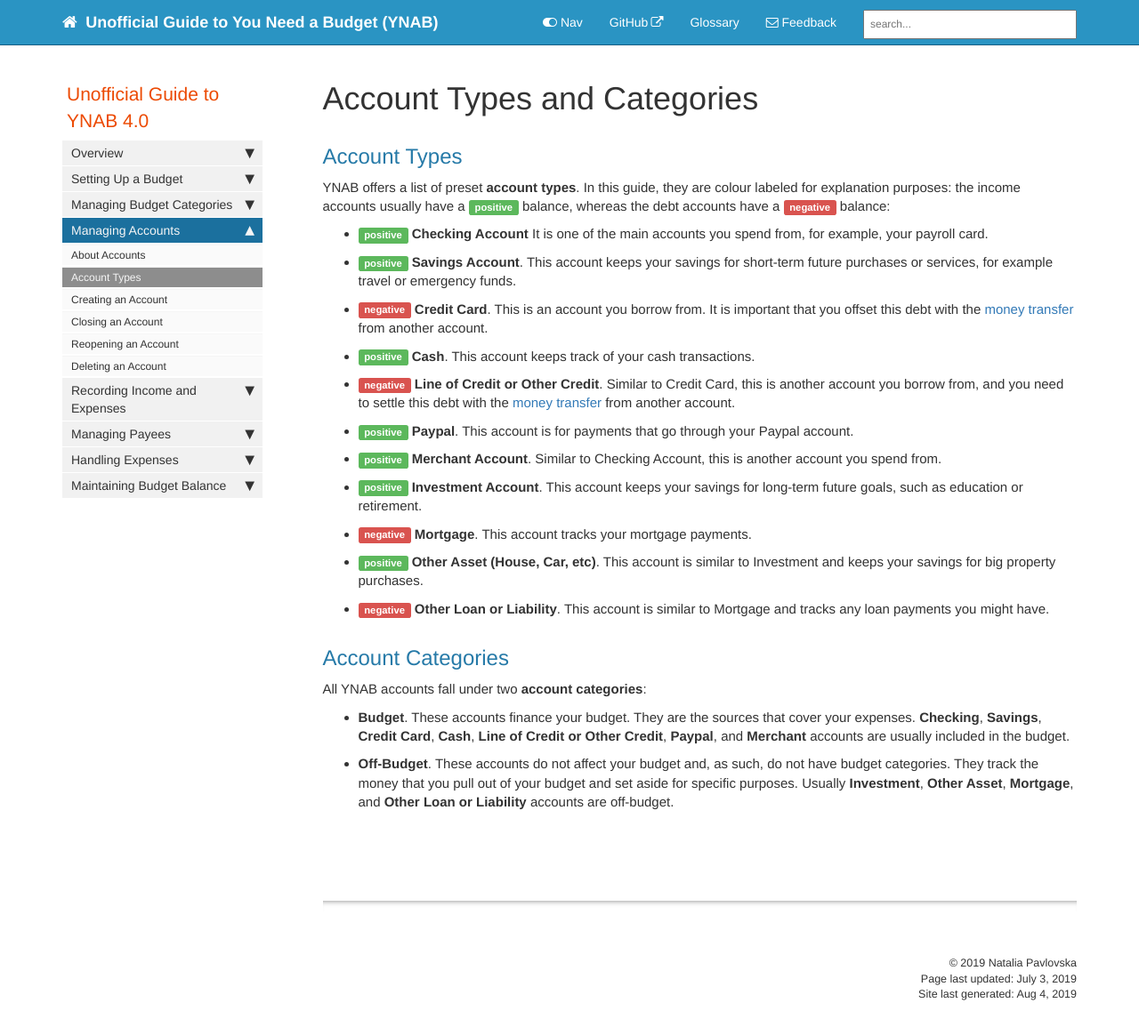
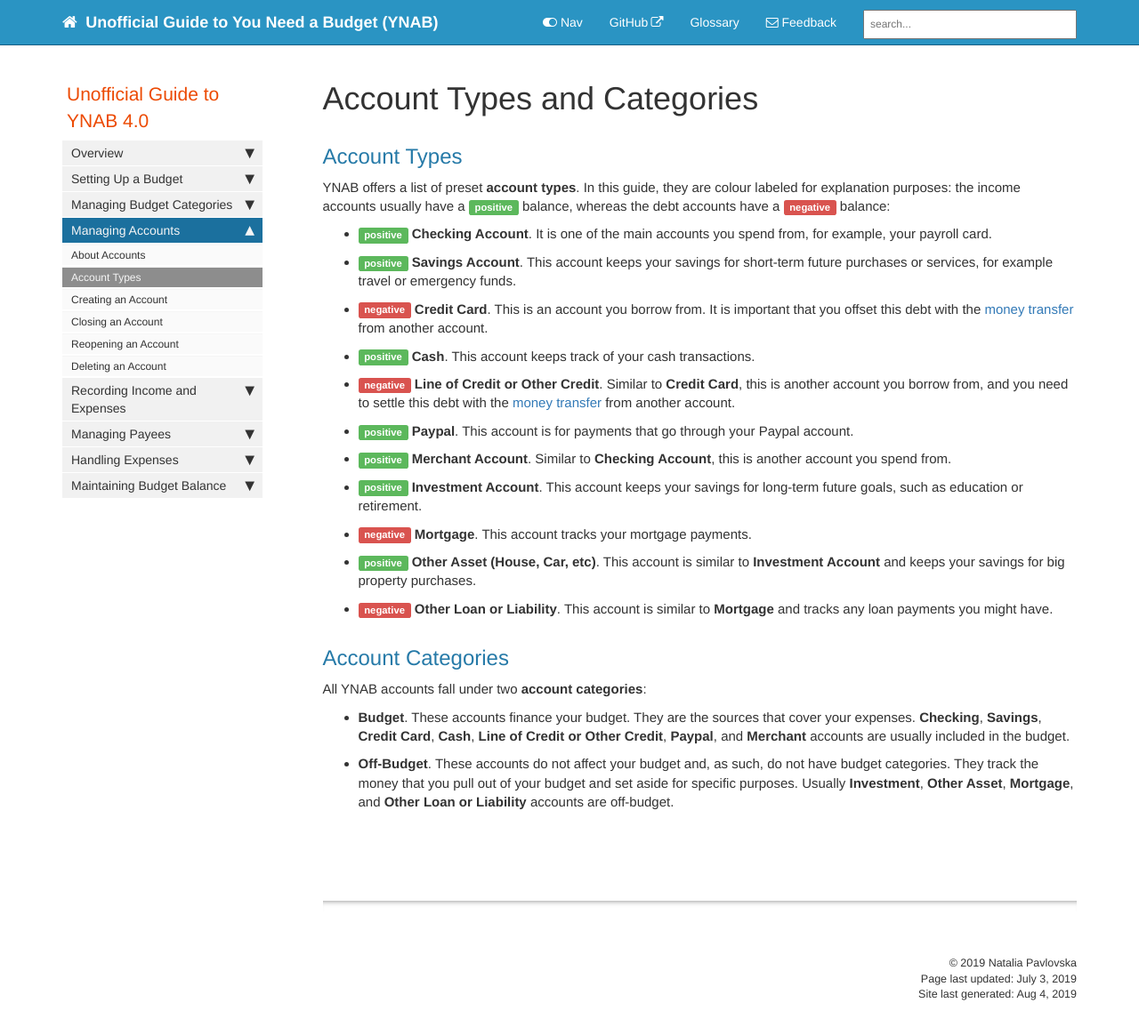
Before and after one commit to npavlovska/unofficial-YNAB-guide, a Jekyll site: the page built from pages/mydoc/mydoc_account_types.md, in a window 1280 px wide and 1178 px high. Shown: the top 1164 px of the window at 89% size. Built offline with Jekyll 4.4.1, drawn with Linux system fonts in a browser that asks for light colours; our own code applies the rules of GitHub Pages for plain Markdown files; comment, search, counter and statistics services are not loaded.

Commit message:
Formatting edits

```diff
--- a/pages/mydoc/mydoc_account_types.md
+++ b/pages/mydoc/mydoc_account_types.md
@@ -13,17 +13,17 @@ folder: mydoc
 
 YNAB offers a list of preset **account types**. In this guide, they are colour labeled for explanation purposes: the income accounts usually have a <span class="label label-success">positive</span> balance, whereas the debt accounts have a <span class="label label-danger">negative</span> balance:
 
-* <span class="label label-success">positive</span>  **Checking Account** It is one of the main accounts you spend from, for example, your payroll card.
+* <span class="label label-success">positive</span>  **Checking Account**. It is one of the main accounts you spend from, for example, your payroll card.
 *  <span class="label label-success">positive</span>  **Savings Account**. This account keeps your savings for short-term future purchases or services, for example travel or emergency funds.
 *  <span class="label label-danger">negative</span>  **Credit Card**. This is an account you borrow from. It is important that you offset this debt with the [money transfer](mydoc_transferring_money) from another account.
 *  <span class="label label-success">positive</span>  **Cash**. This account keeps track of your cash transactions.
-*  <span class="label label-danger">negative</span>  **Line of Credit or Other Credit**. Similar to Credit Card, this is another account you borrow from, and you need to settle this debt with the [money transfer](mydoc_transferring_money) from another account.
+*  <span class="label label-danger">negative</span>  **Line of Credit or Other Credit**. Similar to **Credit Card**, this is another account you borrow from, and you need to settle this debt with the [money transfer](mydoc_transferring_money) from another account.
 *  <span class="label label-success">positive</span>  **Paypal**. This account is for payments that go through your Paypal account.
-*  <span class="label label-success">positive</span>  **Merchant Account**. Similar to Checking Account, this is another account you spend from.
+*  <span class="label label-success">positive</span>  **Merchant Account**. Similar to **Checking Account**, this is another account you spend from.
 *  <span class="label label-success">positive</span>  **Investment Account**. This account keeps your savings for long-term future goals, such as education or retirement.
 *  <span class="label label-danger">negative</span>  **Mortgage**. This account tracks your mortgage payments.
-*  <span class="label label-success">positive</span>  **Other Asset (House, Car, etc)**. This account is similar to Investment and keeps your savings for big property purchases.
-*  <span class="label label-danger">negative</span>  **Other Loan or Liability**. This account is similar to Mortgage and tracks any loan payments you might have.
+*  <span class="label label-success">positive</span>  **Other Asset (House, Car, etc)**. This account is similar to **Investment Account** and keeps your savings for big property purchases.
+*  <span class="label label-danger">negative</span>  **Other Loan or Liability**. This account is similar to **Mortgage** and tracks any loan payments you might have.
 
 
 ## Account Categories
```
Also changed, not shown: pages/mydoc/mydoc_creating_budget.md (+1 -1 lines), pages/mydoc/mydoc_deleting_categories.md (+1 -1 lines), pages/mydoc/mydoc_hiding_categories.md (+1 -1 lines), pages/mydoc/mydoc_scheduled_transactions.md (+1 -1 lines).
